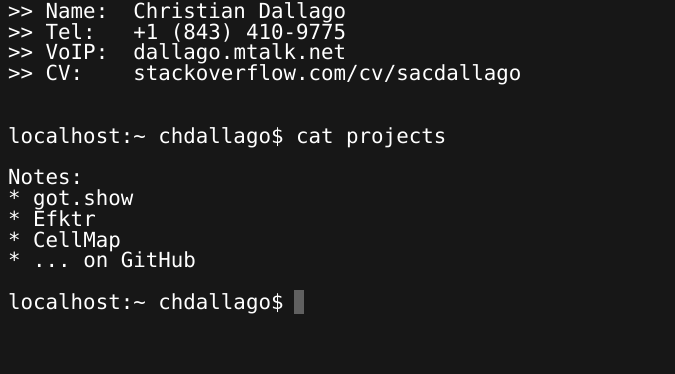
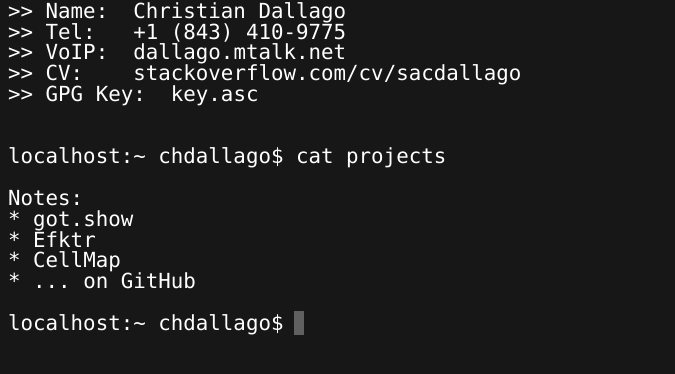
Before and after one commit to sacdallago/sacdallago.github.io, a plain HTML site: page index.html in a window 1280 px wide. Shown: the part 132-506 px from the top of the page, without its empty margins (0-675 px from the left). Drawn offline with Linux system fonts and the light colour scheme.

Commit message:
added key

```diff
--- a/index.html
+++ b/index.html
@@ -44,6 +44,7 @@ WHOIS <a href="#">christian.dallago.us</a>
 &gt;&gt; Tel:   <a target="_blank" href="tel:+18434109775">+1 (843) 410-9775</a>
 &gt;&gt; VoIP:  <a target="_blank" href="http://dallago.mtalk.net">dallago.mtalk.net</a>
 &gt;&gt; CV:    <a target="_blank" href="https://stackoverflow.com/cv/sacdallago">stackoverflow.com&#47;cv&#47;sacdallago</a>
+&gt;&gt; GPG Key:  <a href="key.asc">key.asc</a>
 &nbsp;
 
 localhost:~ chdallago$ cat projects
```
Also changed, not shown: 1 other file.
